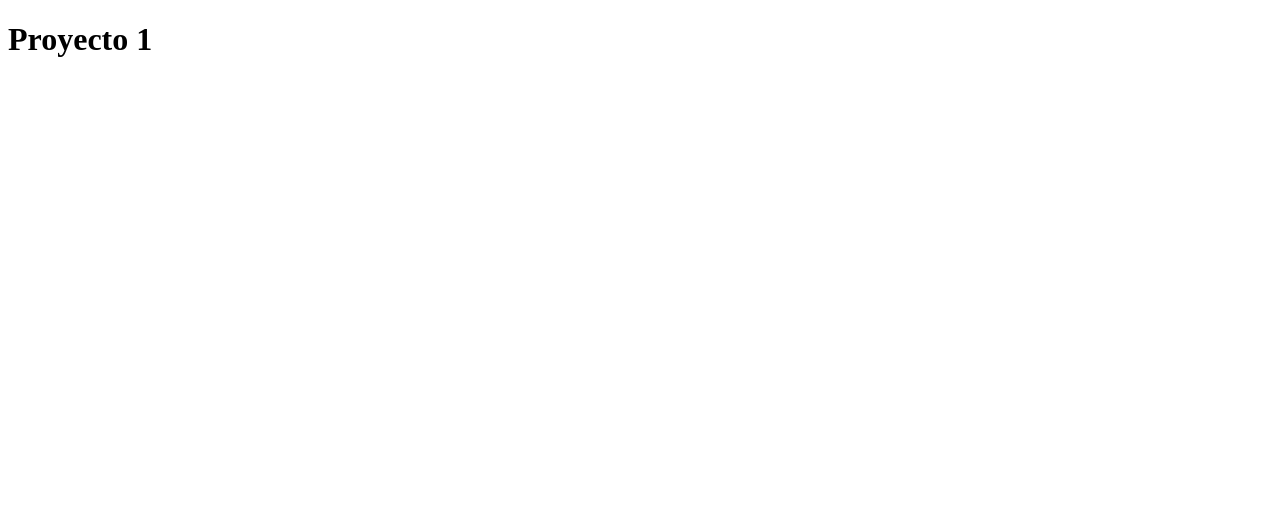
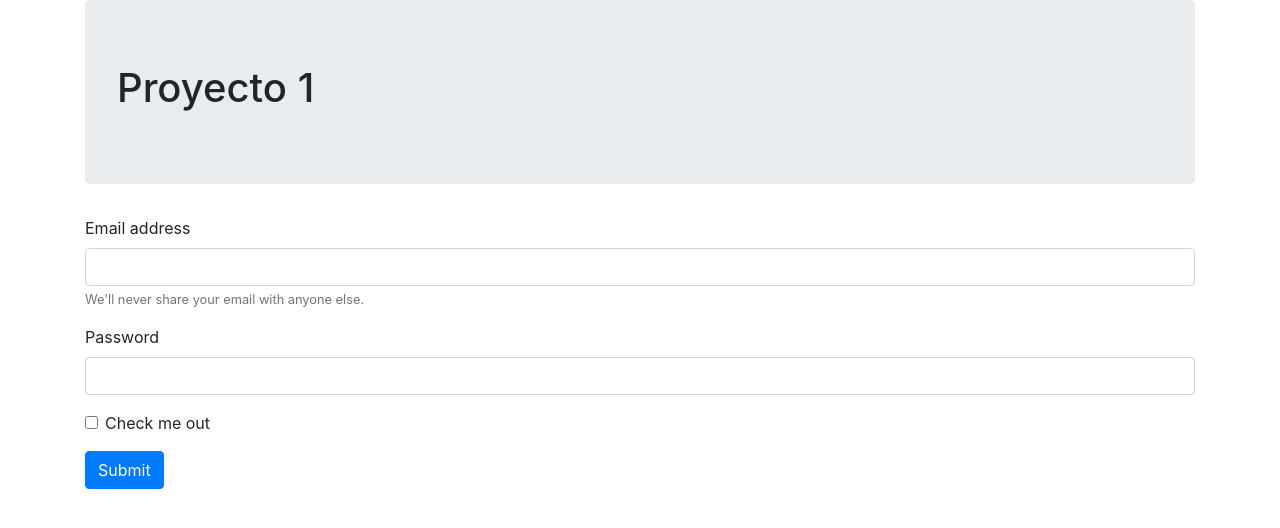
Before and after one commit to crisbarraza/proyecto-1, a plain HTML site: page index.html in a window 1280 px wide. Drawn offline with nearby package versions, Linux system fonts and the light colour scheme.

Commit message:
se agrego formulario

```diff
--- a/index.html
+++ b/index.html
@@ -4,10 +4,38 @@
     <meta charset="UTF-8">
     <meta name="viewport" content="width=device-width, initial-scale=1.0">
     <title>Document</title>
+
+<!-- CSS only -->
+<link rel="stylesheet" href="https://stackpath.bootstrapcdn.com/bootstrap/4.5.0/css/bootstrap.min.css" integrity="sha384-9aIt2nRpC12Uk9gS9baDl411NQApFmC26EwAOH8WgZl5MYYxFfc+NcPb1dKGj7Sk" crossorigin="anonymous">
+
+
+
 </head>
 <body>
+    <div class="container">
+   <div class="jumbotron">
+      <h1>Proyecto 1</h1>
+    </div>
    <div>
-      <h1>Proyecto 1</h1>
+     <form>
+    <div class="form-group">
+      <label for="exampleInputEmail1">Email address</label>
+      <input type="email" class="form-control" id="exampleInputEmail1" aria-describedby="emailHelp">
+      <small id="emailHelp" class="form-text text-muted">We'll never share your email with anyone else.</small>
+    </div>
+    <div class="form-group">
+      <label for="exampleInputPassword1">Password</label>
+      <input type="password" class="form-control" id="exampleInputPassword1">
+    </div>
+    <div class="form-group form-check">
+      <input type="checkbox" class="form-check-input" id="exampleCheck1">
+      <label class="form-check-label" for="exampleCheck1">Check me out</label>
+    </div>
+    <button type="submit" class="btn btn-primary">Submit</button>
+     </form>
+     </div>
+
+
 
 
 </div>
```
